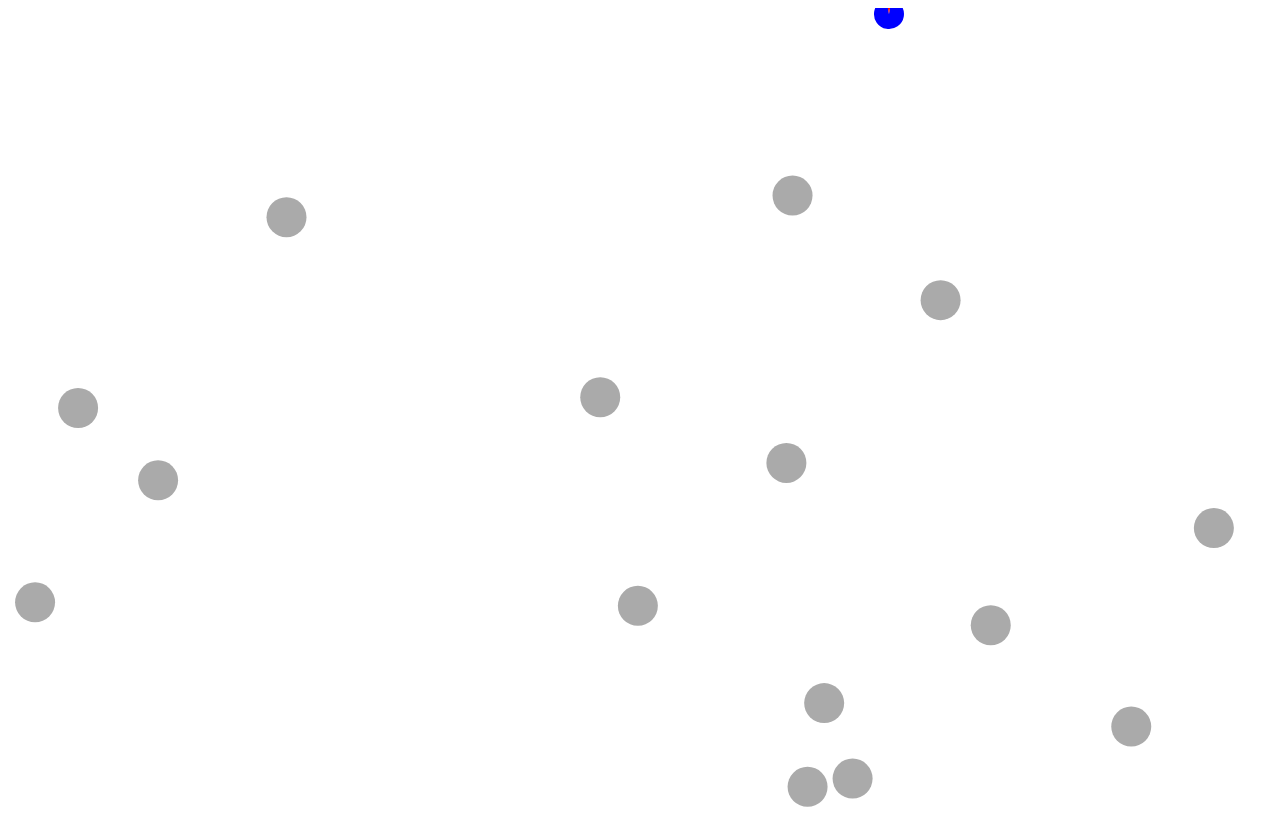
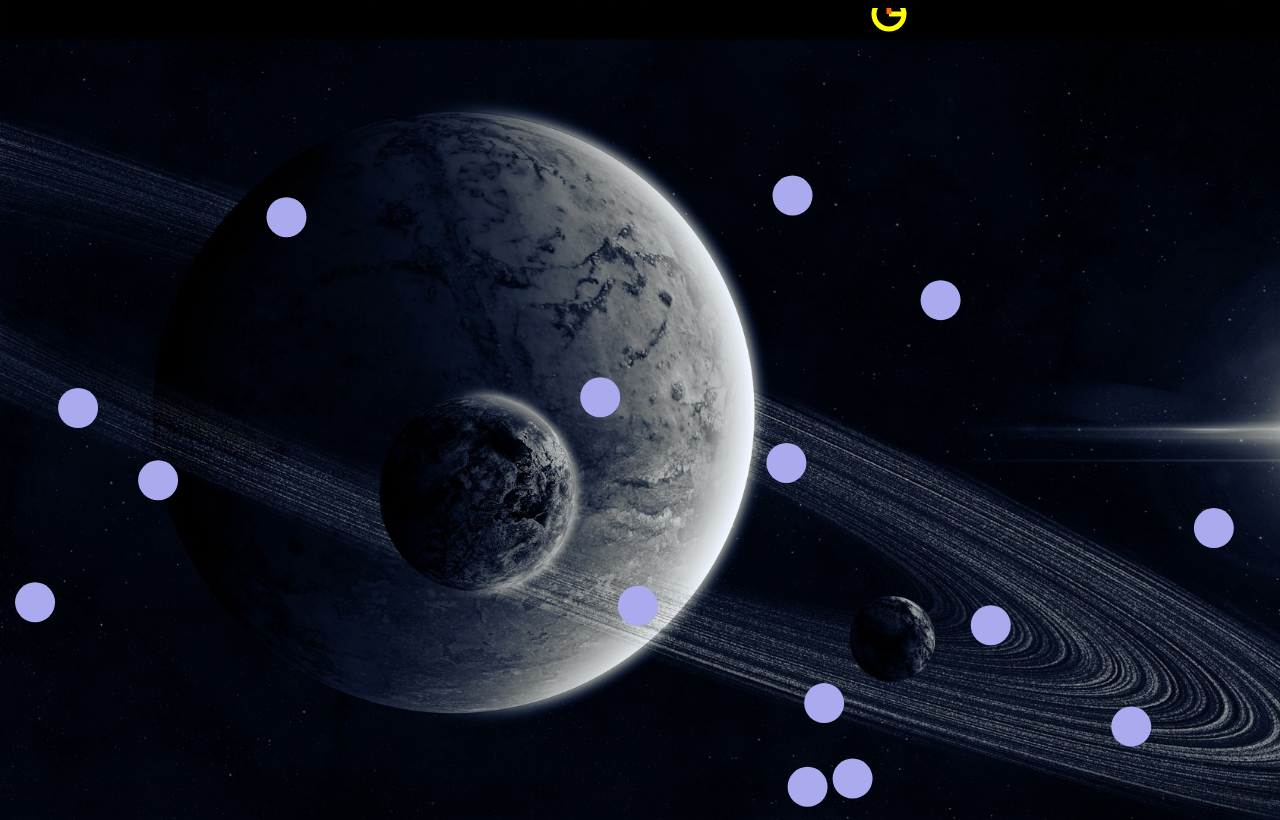
Before and after one commit to gmkohler/gmkohler.github.io, a plain HTML site: page index.html in a window 1280 px wide. Drawn offline with nearby package versions, Linux system fonts and the light colour scheme.

Commit message:
working on reducing ship draw function

```diff
--- /dev/null
+++ b/css/asteroids.css
@@ -0,0 +1,4 @@
+body {
+  background-image: url("../assets/asteroids-background.jpg");
+  background-size: cover;
+}
--- a/index.html
+++ b/index.html
@@ -1,4 +1,8 @@
 <!DOCTYPE html>
+<head>
+    <link href="./css/asteroids.css" rel="stylesheet" type="text/css">
+</head>
+
 <html>
   <body>
 
--- a/lib/asteroid.js
+++ b/lib/asteroid.js
@@ -16,7 +16,7 @@
       window.Asteroids.movingObject.call(this, args);
   };
 
-  Asteroid.COLOR = "#AAAAAA";
+  Asteroid.COLOR = "#AAAAEE";
   Asteroid.RADIUS = 20;
   Asteroid.MAX_SPEED = 3;
 
--- a/lib/ship.js
+++ b/lib/ship.js
@@ -16,8 +16,8 @@
     this.dir = [0, -1];
   };
 
-  Ship.COLOR = "#0000FF";
-  Ship.POINTER_COLOR = "#FF0000";
+  Ship.COLOR = "#FFFF00";
+  Ship.POINTER_COLOR = "#FF6600";
   Ship.RADIUS = 15;
   Ship.D_THETA = Math.PI / 8;
 
@@ -69,33 +69,35 @@
     var dirTheta = window.Asteroids.Util.thetaFromDir(this.dir);
     var beginArc = dirTheta + Math.PI/18;
     var endArc = dirTheta - Math.PI/18;
+    var pointerExtent =  [1.1 * this.dir[0] * this.radius,
+                            1.1 * this.dir[1] * this.radius];
+    var pointerEnd = [this.pos[0] + pointerExtent[0],
+                        this.pos[1] + pointerExtent[1]];
     // debugger;
-    ctx.fillStyle = this.color;
+    ctx.strokeStyle = this.color;
     ctx.beginPath();
     ctx.moveTo(this.pos[0], this.pos[1]);
+    ctx.lineWidth = 5;
     ctx.arc(
       this.pos[0],
       this.pos[1],
       this.radius,
-      beginArc,
-      endArc,
-      false
+      0,
+      2*Math.PI
     );
-    ctx.fill();
+    // ctx.fill();
+    ctx.stroke();
     ctx.closePath();
 
-    ctx.fillStyle = Ship.POINTER_COLOR;
+    ctx.strokeStyle = Ship.POINTER_COLOR;
     ctx.beginPath();
     ctx.moveTo(this.pos[0], this.pos[1]);
-    ctx.arc(
-      this.pos[0],
-      this.pos[1],
-      this.radius,
-      beginArc,
-      endArc,
-      true
+    ctx.lineWidth = 5;
+    ctx.lineTo(
+      pointerEnd[0],
+      pointerEnd[1]
     );
-    ctx.fill();
+    ctx.stroke();
     ctx.closePath();
   };
 
```
Also changed, not shown: assets/asteroids-background.jpg (added).
